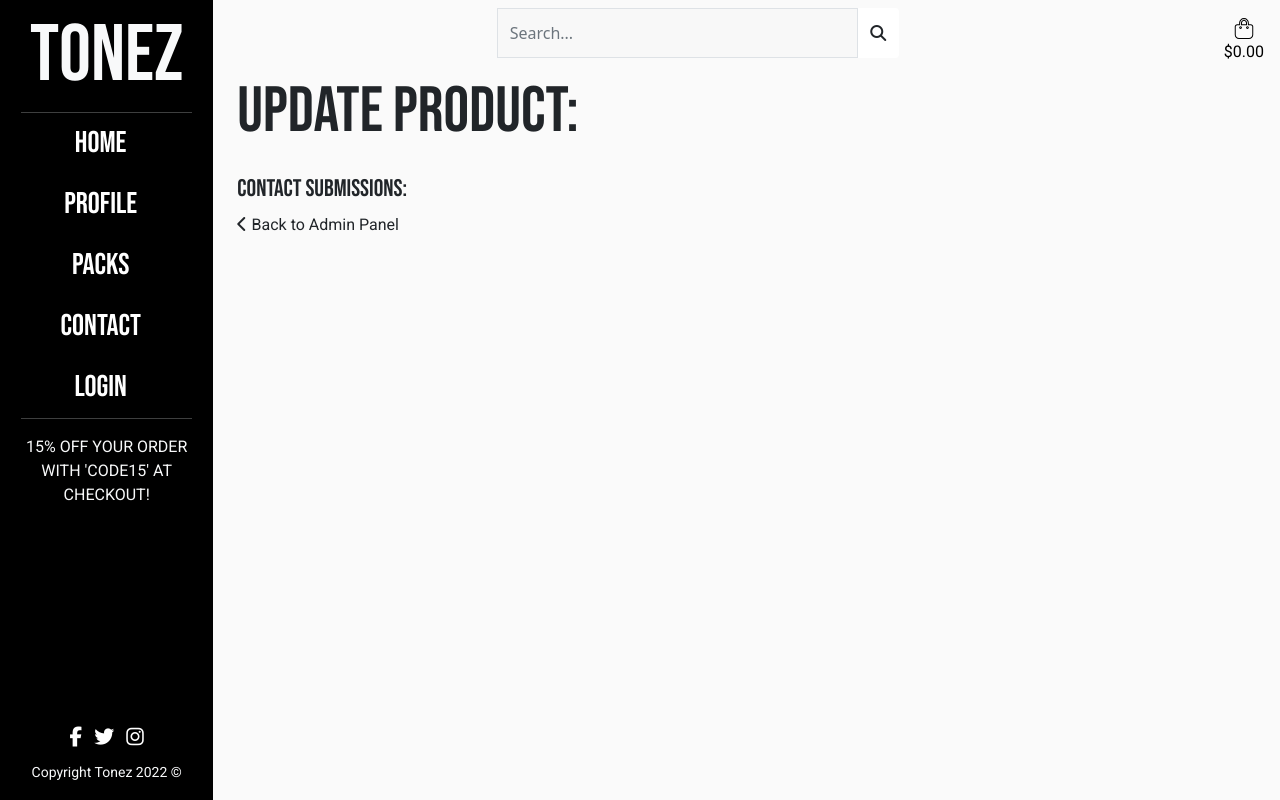
After one commit to hollownotempty/Portfolio_5_Tonez, a Django app: page /site_admin/contact_submissions/ in a window 1280 px wide. The commit adds this page. Run offline with Django 3.2, Linux system fonts and the light colour scheme; data that the repository does not hold is empty; parts of the project's set-up code (start-up, migrations or seed data) failed here and were passed over; some libraries are stand-ins or nearby versions.

Commit message:
Added contact submissions page to admin panel

```diff
--- /dev/null
+++ b/site_admin/templates/site_admin/contact_submissions.html
@@ -0,0 +1,33 @@
+{% extends "base.html" %}
+{% load static %}
+
+{% block extra_css %}
+    <link rel="stylesheet" href="{% static 'profiles/css/profiles.css' %}">
+{% endblock %}
+
+{% block extra_title %}| Update Product{% endblock %}
+{% block content %}
+<div id="content-container" class="container">
+    <div class="row">
+        <div class="col">
+            <h2 class="mb-4 display-3">Update Product:</h2>
+        </div>
+    </div>
+    <div class="row">
+        <h4>
+            Contact Submissions:
+        </h4>
+        <ul class="list-group">
+            {% for submission in submissions %}
+                <li class="list-group-item"><a href="{% url 'contact_submission_detail' submission.id%}" class="text-black roboto">From {{submission.full_name}} on {{submission.submitted_on}}</a></li>
+            {% endfor %}
+        </ul>
+    </div>
+    <span class="my-3">
+        <a href="{% url 'site_admin' %}" class="text-dark">
+            <i class="fas fa-chevron-left"></i>
+            <span class="roboto">Back to Admin Panel</span>
+        </a>
+    </span>
+</div>
+{% endblock %}
--- a/site_admin/templates/site_admin/site_admin.html
+++ b/site_admin/templates/site_admin/site_admin.html
@@ -22,6 +22,12 @@
                 <li class="list-group-item"><a href="{% url 'update_product' %}" class="text-black roboto">Update Product <i class="fas fa-edit"></i></a></li>
             </ul>
         </div>
+        <div class="row my-4">
+            <h4>Users:</h4>
+            <ul class="list-group">
+                <li class="list-group-item"><a href="{% url 'contact_submissions' %}" class="text-black roboto">Contact Submissions<i class="fas fa-address-book"></i></a></li>
+            </ul>
+        </div>
     </div>
 {% else %}
     <div id="content-container" class="container">
--- a/site_admin/urls.py
+++ b/site_admin/urls.py
@@ -8,4 +8,6 @@ urlpatterns = [
     path('delete_product/<product_id>', views.delete_product, name='delete_product'),
     path('update_product', views.update_product, name='update_product'),
     path('update_product_detail/<product_id>', views.update_product_detail, name='update_product_detail'),
+    path('contact_submissions/', views.contact_submissions, name='contact_submissions'),
+    path('contact_submission_detail/<submission_id>', views.contact_submission_detail, name='contact_submission_detail'),
 ]
--- a/site_admin/views.py
+++ b/site_admin/views.py
@@ -1,7 +1,9 @@
+from multiprocessing import context
 from django.shortcuts import render, redirect
 from django.contrib import messages
 from .forms import AddProductForm
 from store.models import Packs
+from contact.models import ContactSubmission
 
 # Create your views here.
 
@@ -82,3 +84,21 @@ def update_product_detail(request, product_id):
         'form': form,
     }
     return render(request, 'site_admin/update_product_detail.html', context)
+
+
+def contact_submissions(request):
+    submissions = ContactSubmission.objects.all()
+
+    context = {
+        'submissions': submissions,
+    }
+    return render(request, 'site_admin/contact_submissions.html', context)
+
+
+def contact_submission_detail(request, submission_id):
+    submission = ContactSubmission.objects.get(pk=submission_id)
+
+    context ={
+        'submission': submission,
+    }
+    return render(request, 'site_admin/contact_submission_detail.html', context)
```
Also changed, not shown: site_admin/templates/site_admin/contact_submission_detail.html (added, +29 -0 lines).
